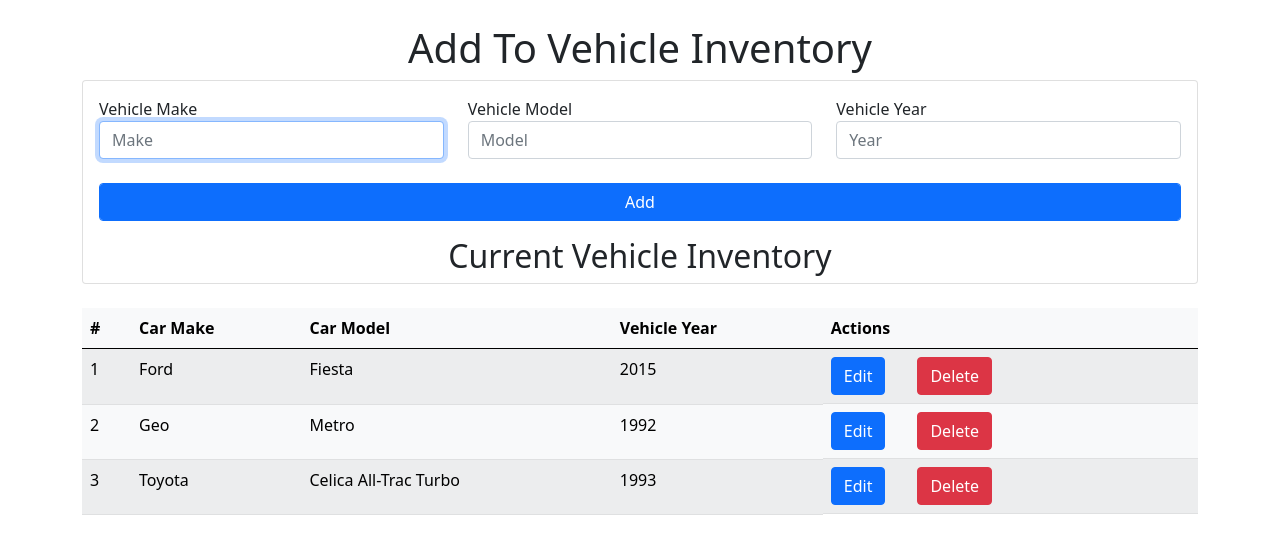
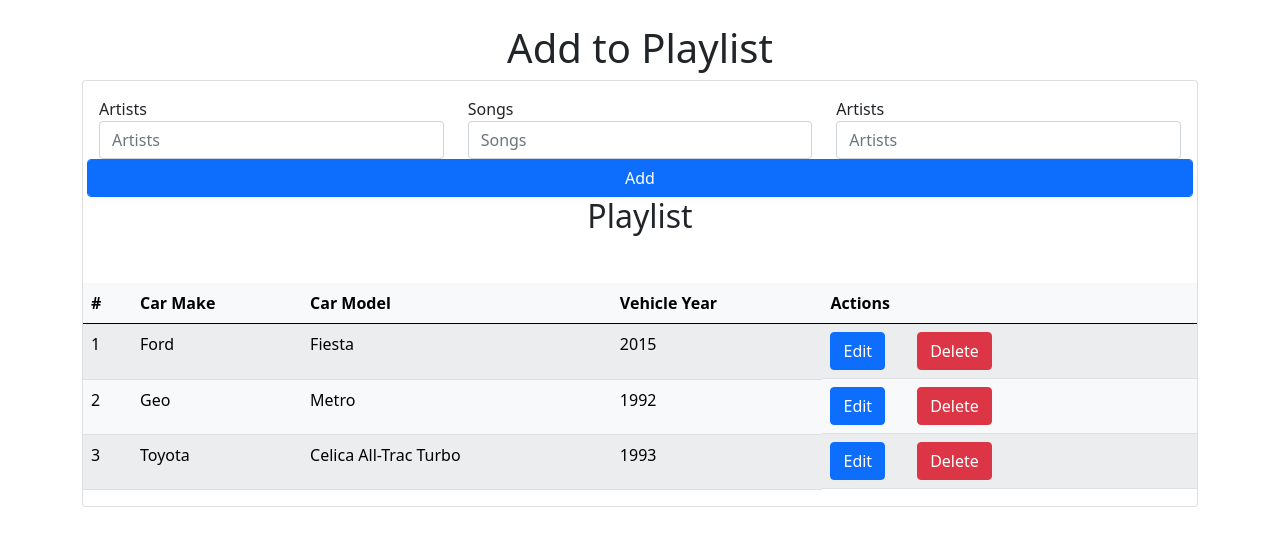
Before and after one commit to donavonhayes/Week7WEBSITE, a plain HTML site: page week12FP/index.html in a window 1280 px wide. Drawn offline with nearby package versions, Linux system fonts and the light colour scheme.

Commit message:
9 commit

```diff
--- a/week12FP/index.html
+++ b/week12FP/index.html
@@ -11,16 +11,17 @@
         integrity="sha384-EVSTQN3/azprG1Anm3QDgpJLIm9Nao0Yz1ztcQTwFspd3yD65VohhpuuCOmLASjC" crossorigin="anonymous">
 </head>
 
+
 <body class="container">
     <br>
-    <h1 class="text-center">Add To Vehicle Inventory</h1>
+    <h1 class="text-center">Add to Playlist</h1>
     <div class="card">
         <div class="card-body">
-            <form class="row vehicle-form">
+            <div class="row">
                 <div class="col-sm">
-                    <div id="vehicle-input-form" class="form-group"></div>
-                    <label for="new-vehicle-make">Vehicle Make</label>
-                    <input type="text" class="form-control" id="form-make-input" placeholder="Make">
+                    <div id="my-input" class="form-group"></div>
+                    <label for="new-Artists">Artists</label>
+                    <input type="text" class="form-control" id="new-Artists" placeholder="Artists">
                 </div>
 
 				<!-- working on adding dropdown menus of car data -->
@@ -36,22 +37,22 @@
 
                 <div class="col-sm">
                     <div class="form-group"></div>
-                    <label for="new-vehicle-model">Vehicle Model</label>
-                    <input type="text" class="form-control" id="form-model-input" placeholder="Model">
+                    <label for="new-Songs">Songs</label>
+                    <input type="text" class="form-control" id="new-Songs" placeholder="Songs">
                 </div>
                 <div class="col-sm">
                     <div class="form-group"></div>
-                    <label for="new-vehicle-year">Vehicle Year</label>
-                    <input type="text" class="form-control" id="form-year-input" placeholder="Year">
-                </div>
-            </form>
+                    <label for="new-Artists">Artists</label>
+                    <input type="text" class="form-control" id="new-artists" placeholder="Artists">
+            </div>
             <br>
-            <button id="add" type="submit" class="btn btn-primary form-control" onclick="onSaveVehicle()">Add</button>
+            <button id="add" type="submit" class="btn btn-primary form-control" onclick="onSavePlaylist()">Add</button>
         </div>
-        <h2 class="container text-center">Current Vehicle Inventory</h2>
+        <h2 class="container text-center">Playlist</h2>
     </div>
-	<br>
-    <table id="table" class="table table-light table-striped">
+    <br>
+    <table id="songs-table" class="table table-light table-striped">
+
         <thead>
             <tr><th>#</th><th>Car Make</th><th>Car Model</th><th>Vehicle Year</th><th>Actions</th></tr>
         </thead>
```
